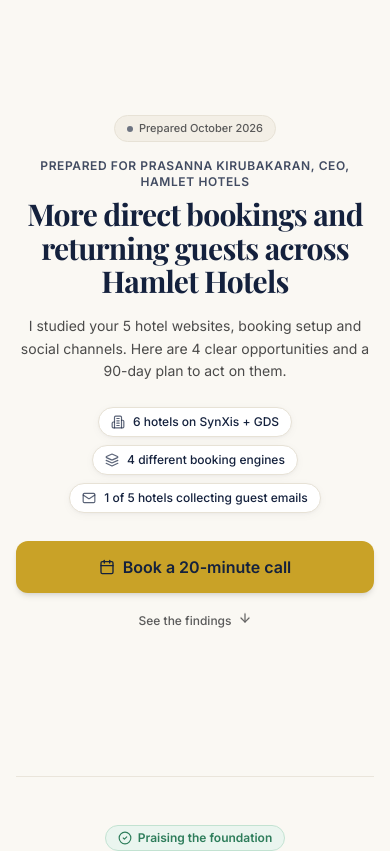
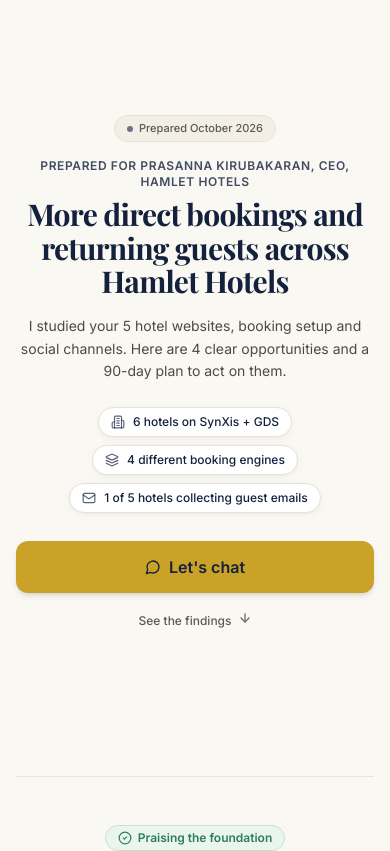
Before and after one commit to Kesava-S/Hamlet-hotels-Proposal-1, a Next.js app: page / in a window 390 px wide. Shown: the top 851 px of the page. Built offline with nearby package versions, Linux system fonts and the light colour scheme; a web font is replaced by a local one.

Commit message:
update: replace book a call CTAs with Let's chat and route to WhatsApp +44 7818657095

```diff
--- a/components/FinalCTA.tsx
+++ b/components/FinalCTA.tsx
@@ -1,7 +1,7 @@
 import React from "react";
 import ScrollReveal from "./ScrollReveal";
-import { CALENDLY_LINK, PROPOSAL_DETAILS } from "@/lib/constants";
-import { Calendar, Mail, Phone, ExternalLink } from "lucide-react";
+import { WHATSAPP_LINK, PROPOSAL_DETAILS } from "@/lib/constants";
+import { MessageCircle, Mail, Phone, ExternalLink } from "lucide-react";
 
 export default function FinalCTA() {
   const { sender } = PROPOSAL_DETAILS;
@@ -27,13 +27,13 @@
           {/* Big Gold Button */}
           <div className="mb-10">
             <a
-              href={CALENDLY_LINK}
+              href={WHATSAPP_LINK}
               target="_blank"
               rel="noopener noreferrer"
               className="inline-flex items-center justify-center gap-2 px-8 py-4 rounded-card text-base sm:text-lg font-bold text-navy bg-gold hover:bg-gold-hover transition-all duration-200 shadow-lg hover:shadow-xl focus:outline-none focus:ring-2 focus:ring-gold focus:ring-offset-2 focus:ring-offset-navy active:scale-[0.99]"
             >
-              <Calendar className="w-5 h-5 text-navy" />
-              <span>Book a 20-minute call</span>
+              <MessageCircle className="w-5 h-5 text-navy" />
+              <span>Let&apos;s chat</span>
             </a>
           </div>
 
--- a/components/Hero.tsx
+++ b/components/Hero.tsx
@@ -1,6 +1,6 @@
 import React from "react";
-import { CALENDLY_LINK } from "@/lib/constants";
-import { ArrowDown, Calendar, Building2, Layers, Mail } from "lucide-react";
+import { WHATSAPP_LINK } from "@/lib/constants";
+import { ArrowDown, MessageCircle, Building2, Layers, Mail } from "lucide-react";
 
 export default function Hero() {
   return (
@@ -45,13 +45,13 @@
       {/* CTA Button and Secondary Link */}
       <div className="flex flex-col sm:flex-row items-center gap-3 sm:gap-4 w-full sm:w-auto">
         <a
-          href={CALENDLY_LINK}
+          href={WHATSAPP_LINK}
           target="_blank"
           rel="noopener noreferrer"
           className="w-full sm:w-auto inline-flex items-center justify-center gap-2 px-7 py-3.5 rounded-card text-base font-semibold text-navy bg-gold hover:bg-gold-hover transition-all duration-200 shadow-md hover:shadow-lg focus:outline-none focus:ring-2 focus:ring-gold focus:ring-offset-2 active:scale-[0.99]"
         >
-          <Calendar className="w-4 h-4" />
-          <span>Book a 20-minute call</span>
+          <MessageCircle className="w-4 h-4" />
+          <span>Let&apos;s chat</span>
         </a>
 
         <a
--- a/components/StickyTopBar.tsx
+++ b/components/StickyTopBar.tsx
@@ -1,7 +1,8 @@
 "use client";
 
 import React, { useEffect, useState } from "react";
-import { CALENDLY_LINK } from "@/lib/constants";
+import { MessageCircle } from "lucide-react";
+import { WHATSAPP_LINK } from "@/lib/constants";
 
 export default function StickyTopBar() {
   const [scrolled, setScrolled] = useState(false);
@@ -21,7 +22,7 @@
 
   return (
     <aside
-      aria-label="Quick booking navigation bar"
+      aria-label="Quick contact navigation bar"
       className={`fixed top-0 left-0 right-0 z-50 transition-all duration-300 ease-in-out border-b border-gold/30 bg-[#FAF8F3]/95 backdrop-blur-md shadow-sm ${
         scrolled
           ? "translate-y-0 opacity-100"
@@ -37,12 +38,13 @@
         </div>
 
         <a
-          href={CALENDLY_LINK}
+          href={WHATSAPP_LINK}
           target="_blank"
           rel="noopener noreferrer"
-          className="shrink-0 inline-flex items-center justify-center px-3 sm:px-4 py-1.5 rounded-md text-xs sm:text-sm font-semibold text-navy bg-gold hover:bg-gold-hover transition-colors duration-150 shadow-sm focus:outline-none focus:ring-2 focus:ring-gold focus:ring-offset-2"
+          className="shrink-0 inline-flex items-center justify-center gap-1.5 px-3 sm:px-4 py-1.5 rounded-md text-xs sm:text-sm font-semibold text-navy bg-gold hover:bg-gold-hover transition-colors duration-150 shadow-sm focus:outline-none focus:ring-2 focus:ring-gold focus:ring-offset-2"
         >
-          Book a call
+          <MessageCircle className="w-3.5 h-3.5 text-navy" />
+          <span>Let&apos;s chat</span>
         </a>
       </div>
     </aside>
--- a/lib/constants.ts
+++ b/lib/constants.ts
@@ -1,9 +1,9 @@
 /**
  * Central constants and configuration for the Hamlet Hotels personal proposal.
- * Placeholders are kept in ALL CAPS for straightforward search and replace.
  */
 
-export const CALENDLY_LINK = "CALENDLY_LINK_PLACEHOLDER";
+export const WHATSAPP_LINK = "https://wa.me/447818657095";
+export const CALENDLY_LINK = WHATSAPP_LINK; // Aliased for compatibility
 
 export const PROPOSAL_DETAILS = {
   recipient: {
@@ -27,6 +27,7 @@
     location: "London, UK",
     phone: "+44 7818 657095",
     phoneHref: "tel:+447818657095",
+    whatsappHref: WHATSAPP_LINK,
     email: "kesavperso@gmail.com",
     emailHref: "mailto:kesavperso@gmail.com",
     linkedIn: "https://www.linkedin.com/in/kesavaram-s/",
```
Also changed, not shown: 1 other file (tests, documents, lock files or other folders).
